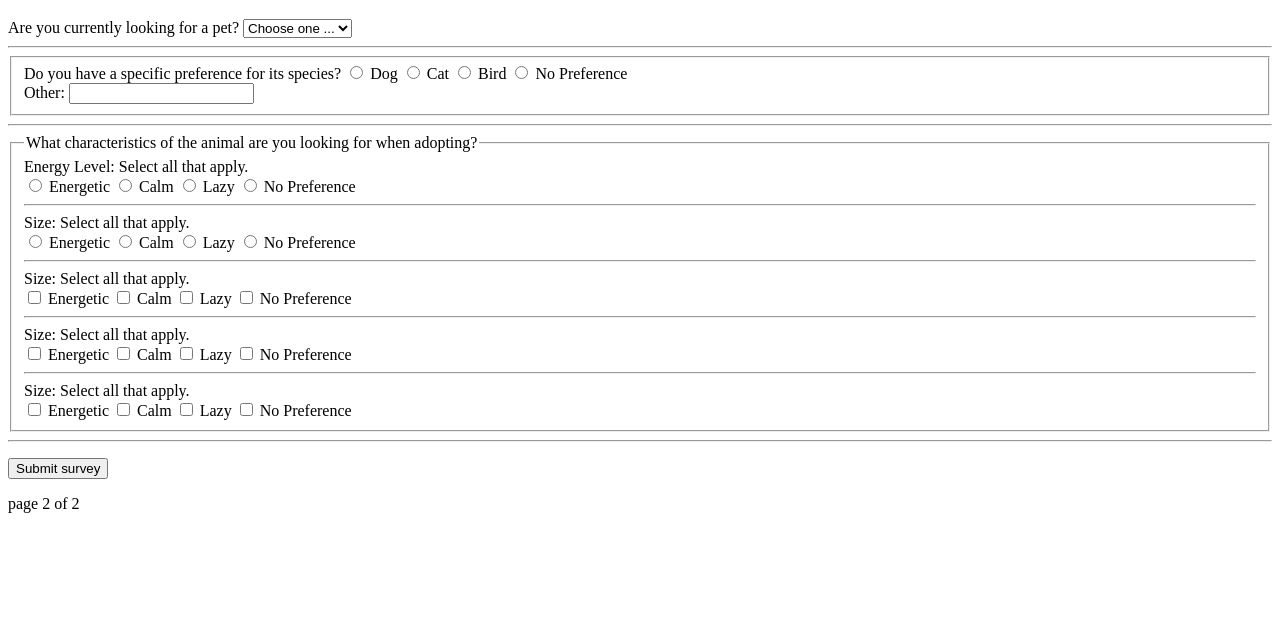
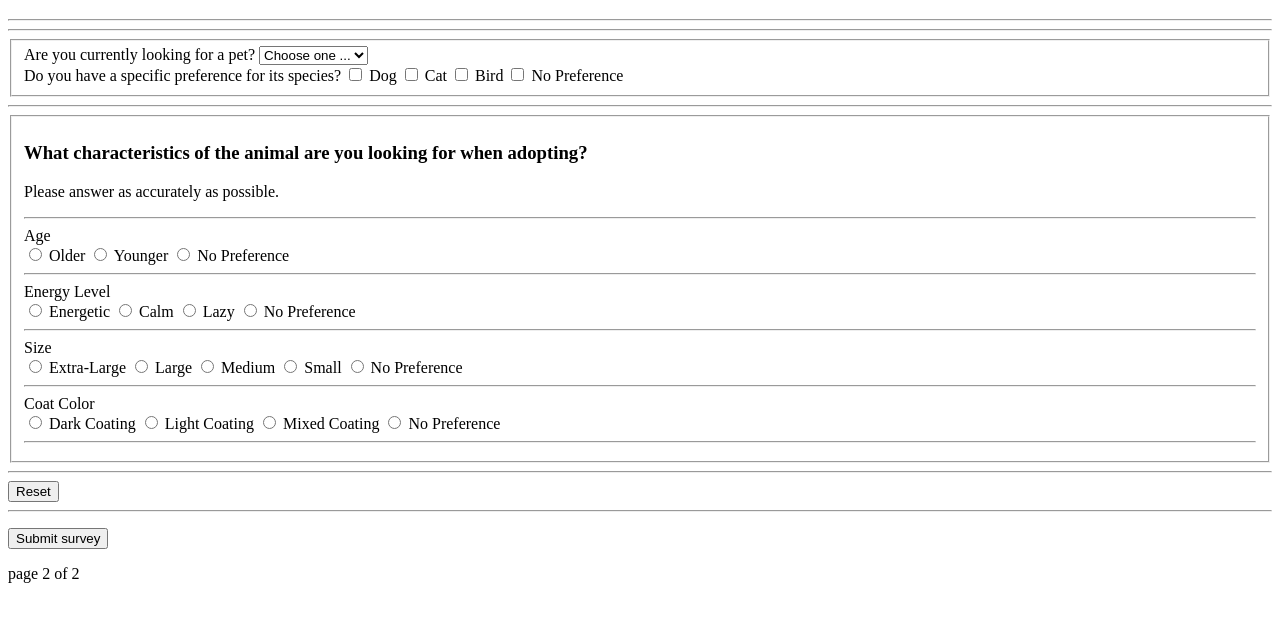
Before and after one commit to anguyen0102/aphommivong_HW7, a plain HTML site: page cheese.html in a window 1280 px wide. Shown: the part 61-682 px from the top of the page. Drawn offline with Linux system fonts and the light colour scheme.

Commit message:
finished the questionaire

```diff
--- a/cheese.html
+++ b/cheese.html
@@ -11,6 +11,10 @@
     <h1>Animal Adoption Statistics Survey</h1>
 
 <form>
+    <hr>
+    <hr>
+    <div>
+        <fieldset>
             <div>
                 <label for="adopting_yn"> Are you currently looking for a pet?
                     <select name="adopting_yn" id="adopting_yn">
@@ -21,28 +25,21 @@
                     </select>
                 </label>
             </div>
-        <hr>
-    <div>
-        <fieldset>
             <caption>Do you have a specific preference for its species?</caption>
             <label for="dog">
-                <input type="radio" id="dpg" name="species" value="dog"> Dog
+                <input type="checkbox" id="dog" name="species" value="dog"> Dog
             </label>
 
             <label for="cat">
-                <input type="radio" id="cat" name="species" value="cat"> Cat
+                <input type="checkbox" id="cat" name="species" value="cat"> Cat
             </label>
 
             <label for="bird">
-            <input type="radio" id="bird" nsame="species" value="bird"> Bird
+            <input type="checkbox" id="bird" name="species" value="bird"> Bird
             </label>
 
             <label for="no preference">
-                <input type="radio" id="no preference" nsame="species" value="no preference"> No Preference
-            </label>
-            <div>
-                <label for="other"> Other:
-                    <input id="other" type="text">
+                <input type="checkbox" id="no preference" name="species" value="no preference"> No Preference
             </label>
         </div>
         </fieldset>
@@ -50,103 +47,94 @@
     <hr>
     <div>
         <fieldset>
-            <legend>What characteristics of the animal are you looking for when adopting?</legend>
-            <caption>Energy Level: Select all that apply.</caption>
+        <h3>What characteristics of the animal are you looking for when adopting?</h3>
+        <p>
+            Please answer as accurately as possible.
+        </p>
+        <hr>
+        <caption>Age</caption>
+            <div>
+                <label for="older">
+                    <input type="radio" id="older" name="age" value ="older"> Older
+                </label>
+
+                <label for="younger">
+                    <input type="radio" id="younger" name="age" value="younger"> Younger
+                </label>
+
+                <label for="No Preference">
+                    <input type="radio" id="No Preference" name="age" value="No Preference"> No Preference
+                </label>
+            </div>
+
+        <hr>
+            <caption>Energy Level</caption>
             <div>
                 <label for="energetic">
-                    <input type="radio" id="energetic" name="characteristics" value ="energetic"> Energetic
+                    <input type="radio" id="energetic" name="energy" value ="energetic"> Energetic
                 </label>
 
                 <label for="calm">
-                    <input type="radio" id="calm" name="characteristics" value="calm"> Calm
+                    <input type="radio" id="calm" name="energy" value="calm"> Calm
                 </label>
 
                 <label for="lazy">
-                    <input type="radio" id="lazy" name="characteristics" value="lazy"> Lazy
+                    <input type="radio" id="lazy" name="energy" value="lazy"> Lazy
                 </label>
 
                 <label for="no preference">
-                    <input type="radio" id="no preference" name="characteristics" value="no preference"> No Preference
+                    <input type="radio" id="no preference" name="energy" value="no preference"> No Preference
                 </label>
             </div>
             <hr>
-            <caption>Size: Select all that apply.</caption>
+
+            <caption>Size</caption>
             <div>
-                <label for="energetic">
-                    <input type="radio" id="energetic" name="characteristics" value ="energetic"> Energetic
+                <label for="XLarge">
+                    <input type="radio" id="XLarge" name="size" value ="XLarge"> Extra-Large
                 </label>
 
-                <label for="calm">
-                    <input type="radio" id="calm" name="characteristics" value="calm"> Calm
+                <label for="Large">
+                    <input type="radio" id="Large" name="size" value="Large"> Large
                 </label>
 
-                <label for="lazy">
-                    <input type="radio" id="lazy" name="characteristics" value="lazy"> Lazy
+                <label for="Medium">
+                    <input type="radio" id="Medium" name="size" value="Medium"> Medium
+                </label>
+
+                <label for="Small">
+                    <input type="radio" id="Small" name="size" value="Small"> Small
+                </label>
+
+                <label for="No Preference">
+                    <input type="radio" id="No Preference" name="size" value="No Preference"> No Preference
+                </label>
+            </div>
+            <hr>
+
+            <caption>Coat Color</caption>
+            <div>
+                <label for="Dark">
+                    <input type="radio" id="Dark" name="coat" value ="Dark"> Dark Coating
+                </label>
+
+                <label for="Light">
+                    <input type="radio" id="Light" name="coat" value="Light"> Light Coating
+                </label>
+
+                <label for="Mixed">
+                    <input type="radio" id="Mixed" name="coat" value="Mixed"> Mixed Coating
                 </label>
 
                 <label for="no preference">
-                    <input type="radio" id="no preference" name="characteristics" value="no preference"> No Preference
+                    <input type="radio" id="no preference" name="coat" value="no preference"> No Preference
                 </label>
             </div>
             <hr>
-            <caption>Size: Select all that apply.</caption>
-            <div>
-                <label for="energetic">
-                    <input type="checkbox" id="energetic" name="characteristics" value ="energetic"> Energetic
-                </label>
-
-                <label for="calm">
-                    <input type="checkbox" id="calm" name="characteristics" value="calm"> Calm
-                </label>
-
-                <label for="lazy">
-                    <input type="checkbox" id="lazy" name="characteristics" value="lazy"> Lazy
-                </label>
-
-                <label for="no preference">
-                    <input type="checkbox" id="no preference" name="characteristics" value="no preference"> No Preference
-                </label>
+        </fieldset>
     </div>
         <hr>
-            <caption>Size: Select all that apply.</caption>
-            <div>
-                <label for="energetic">
-                    <input type="checkbox" id="energetic" name="characteristics" value ="energetic"> Energetic
-                </label>
-
-                <label for="calm">
-                    <input type="checkbox" id="calm" name="characteristics" value="calm"> Calm
-                </label>
-
-                <label for="lazy">
-                    <input type="checkbox" id="lazy" name="characteristics" value="lazy"> Lazy
-                </label>
-
-                <label for="no preference">
-                    <input type="checkbox" id="no preference" name="characteristics" value="no preference"> No Preference
-                </label>
-            </div>
-            <hr>
-            <caption>Size: Select all that apply.</caption>
-            <div>
-                <label for="energetic">
-                    <input type="checkbox" id="energetic" name="characteristics" value ="energetic"> Energetic
-                </label>
-
-                <label for="calm">
-                    <input type="checkbox" id="calm" name="characteristics" value="calm"> Calm
-                </label>
-
-                <label for="lazy">
-                    <input type="checkbox" id="lazy" name="characteristics" value="lazy"> Lazy
-                </label>
-
-                <label for="no preference">
-                    <input type="checkbox" id="no preference" name="characteristics" value="no preference"> No Preference
-                </label>
-            </div>
-        </fieldset>
-    </div>
+        <input type="reset">
         <hr>
 </form>
     <p>
```
Also changed, not shown: bottom_bread.html (+7 -2 lines), top_bread.html (+21 -15 lines), plate/Kiyoshi4.jpg (added). Lines whose indentation alone changed are shown as unchanged.
